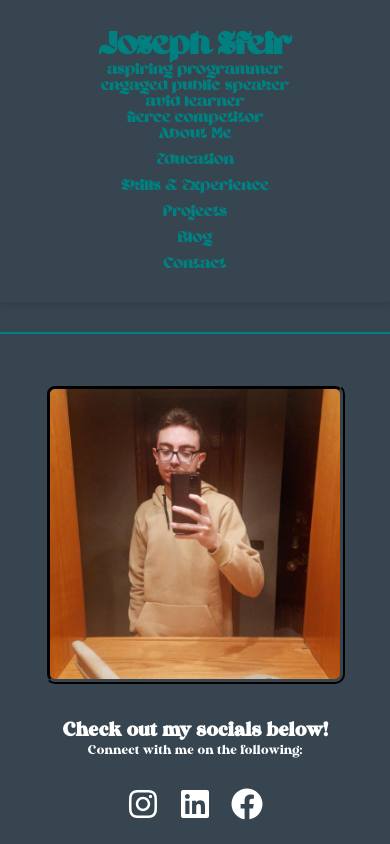
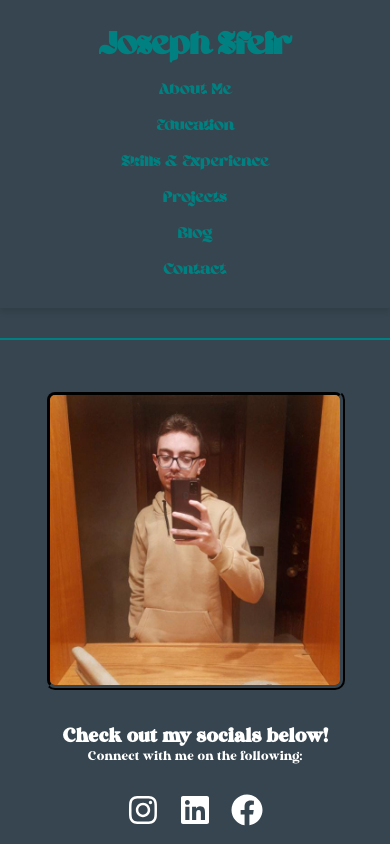
Before and after one commit to Systemizable/webblog, a React (Create React App) app: page / in a window 390 px wide. Shown: the top 844 px of the page. Built offline with nearby package versions, Linux system fonts and the light colour scheme.

Commit message:
More visual changes

```diff
--- a/src/App.css
+++ b/src/App.css
@@ -57,13 +57,20 @@ h1, h2, h3, p {
   position: sticky;
   top: 0;
   z-index: 1000;
+  flex-wrap: wrap; /* Allow items to wrap to the next line */
+}
+
+/* Header title styles */
+.header h1 {
+  margin-bottom: 20px; /* Adjust this value to increase the gap */
+  flex-basis: 100%; /* Ensure h1 takes full width */
 }
 
 /* Navigation styles */
 .header nav ul {
   list-style: none;
   display: flex;
-  gap: 20px;
+  gap: 40px; /* Increased gap between individual list items */
   margin: 0;
   padding: 0;
 }
@@ -91,9 +98,13 @@ h1, h2, h3, p {
     padding: 30px 30px; /* Adjusted padding for mobile */
   }
 
+  .header h1 {
+    margin-bottom: 20px; /* Adjust this value to increase the gap on mobile as well */
+  }
+
   .header nav ul {
     flex-direction: column;
-    gap: 10px;
+    gap: 20px; /* Increased gap between individual list items for mobile */
   }
 }
 
--- a/src/components/Header.css
+++ b/src/components/Header.css
@@ -19,7 +19,7 @@
 .header nav ul {
     list-style: none;
     display: flex;
-    gap: 20px;
+    gap: 30px;
     margin: 0;
     padding: 0;
 }
@@ -27,6 +27,7 @@
 .header nav ul li a {
     text-decoration: none;
     color: #008080;
+    gap: 30px;
     font-size: 1rem;
     padding: 10px 15px;
     border-radius: 5px;
@@ -36,11 +37,11 @@
 @media (max-width: 768px) {
     .header {
         flex-direction: column;
-        padding: 10px 20px;
+        padding: 40px 40px;
     }
 
     .header nav ul {
         flex-direction: column;
-        gap: 20px;
+        gap: 40px;
     }
 }
--- a/src/components/Header.js
+++ b/src/components/Header.js
@@ -5,10 +5,6 @@ const Header = () => (
     <header className="header">
         <div className="header-content">
             <h1>Joseph Sfeir</h1>
-            <p className="subheading">aspiring programmer</p>
-            <p className="subheading">engaged public speaker</p>
-            <p className="subheading">avid learner</p>
-            <p className="subheading">fierce competitor</p>
         </div>
         <nav className="nav-links">
             <ul>
```
